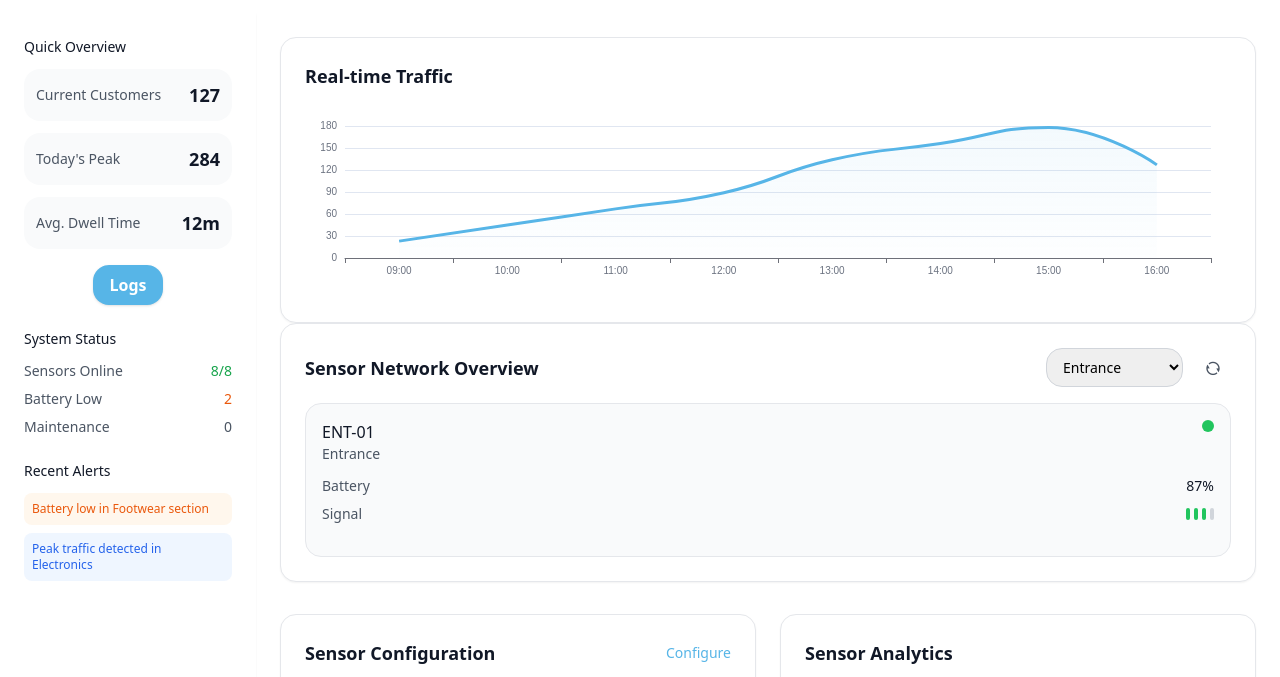
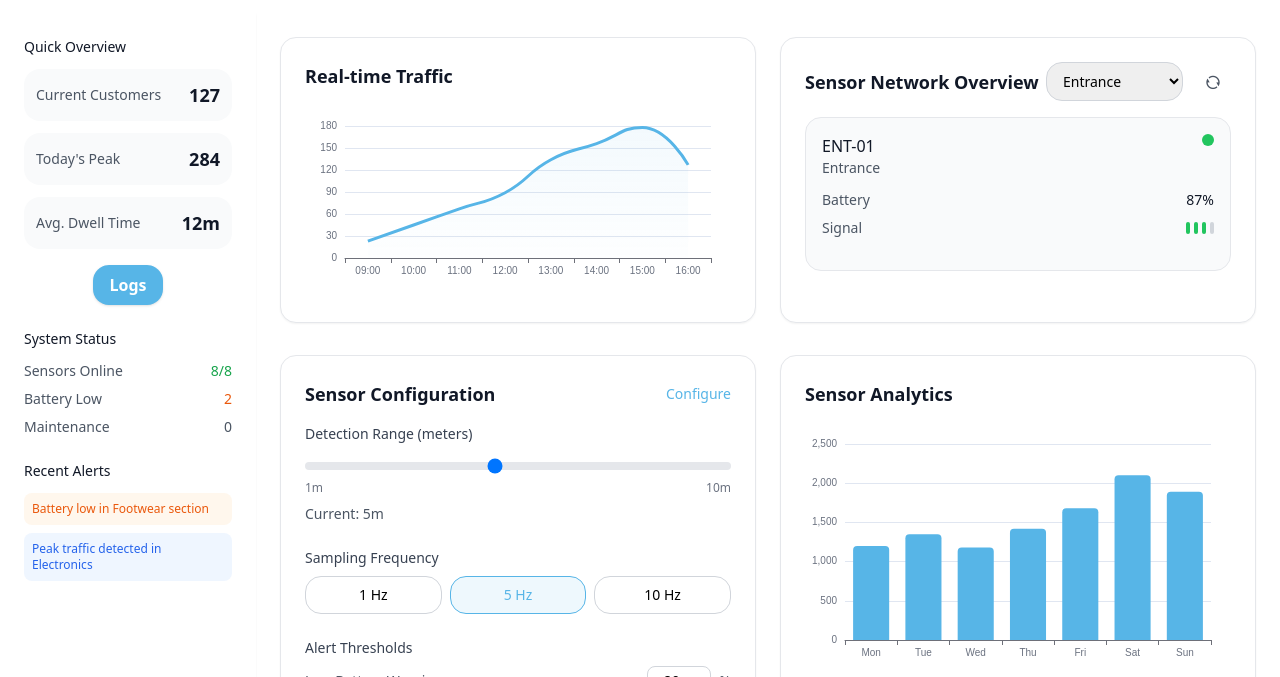
Before and after one commit to ruziwatakundanashe/IoT-Web-application, a plain HTML site: page index.html in a window 1280 px wide. Shown: the part 55-732 px from the top of the page. Drawn offline with nearby package versions, Linux system fonts and the light colour scheme.

Commit message:
Update index.html

```diff
--- a/index.html
+++ b/index.html
@@ -86,7 +86,7 @@
 
             <!-- Main Content: Right side -->
             <main class="flex-1 p-6">
-                    <div class="grid grid-cols-1 lg:grid-cols-2 gap-6 mb-8 hidden lg:block">
+                <div class="grid grid-cols-1 lg:grid-cols-2 gap-6 mb-8">
                     <div class="bg-white rounded-lg shadow-sm border border-gray-200 p-6">
                         <h3 class="text-lg font-semibold text-gray-900 mb-4">Real-time Traffic</h3>
                         <div class="h-48" id="trafficChart"></div>
```
